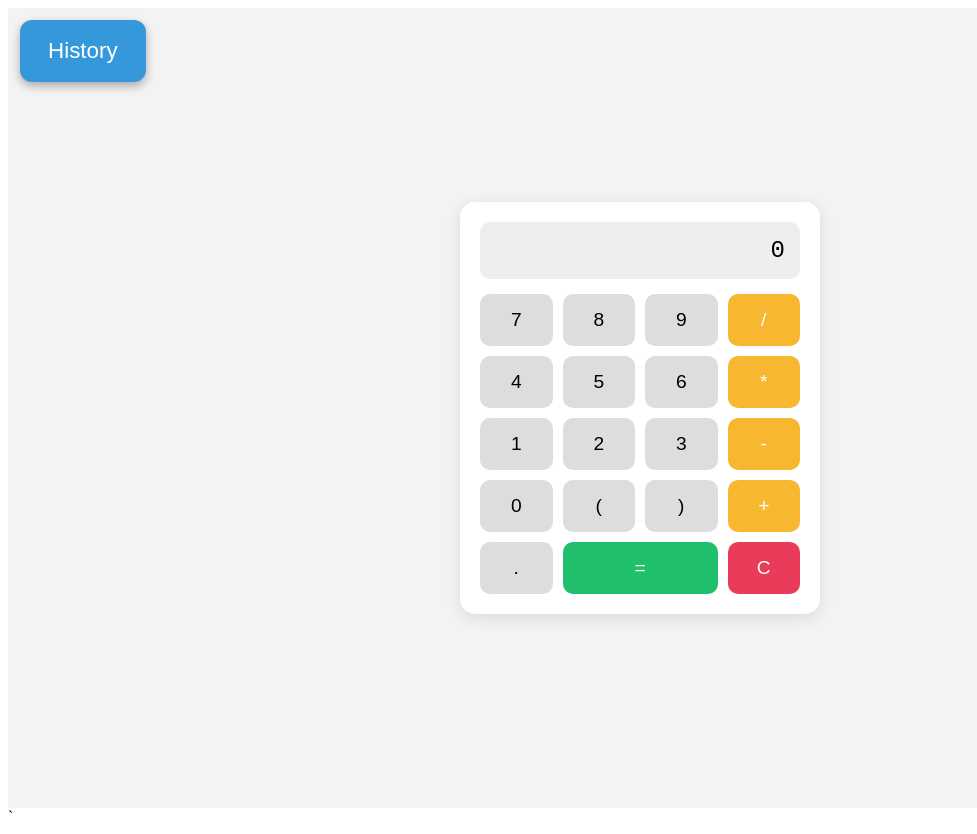
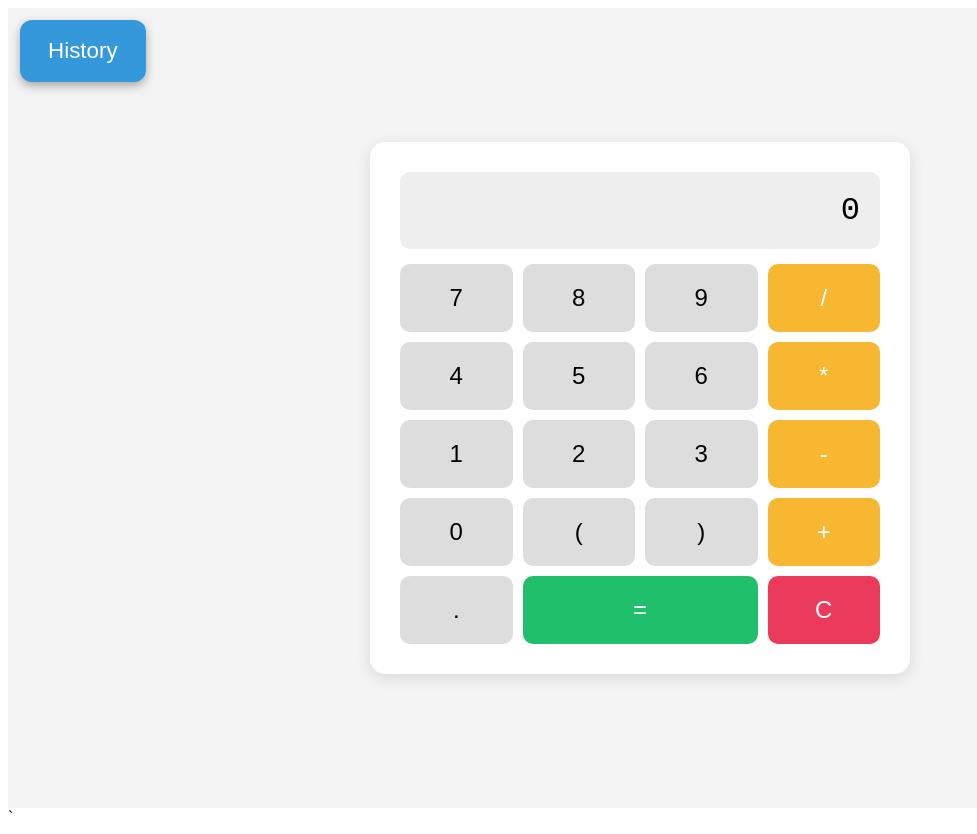
Before and after one commit to Prekols-Inc/calculator, a React (Vite) app in the folder frontend/: page / in a window 1280 px wide. Shown: the whole page, without its empty margins (0-977 px from the left). Built offline with nearby package versions, Linux system fonts and the light colour scheme.

Commit message:
Increase size of calculator elements

```diff
--- a/frontend/src/styles/Calculator.css
+++ b/frontend/src/styles/Calculator.css
@@ -9,17 +9,17 @@
 
 .calc-wrapper {
     background: #fff;
-    padding: 20px;
+    padding: 30px;
     border-radius: 15px;
     box-shadow: 0 4px 15px rgba(0, 0, 0, 0.1);
-    width: 320px;
+    width: 480px;
 }
 
 .display {
     background: #eee;
-    padding: 15px;
+    padding: 20px;
     border-radius: 10px;
-    font-size: 1.5rem;
+    font-size: 2rem;
     text-align: right;
     margin-bottom: 15px;
     font-family: monospace;
@@ -33,8 +33,8 @@
 }
 
 button {
-    padding: 15px;
-    font-size: 1.2rem;
+    padding: 20px;
+    font-size: 1.5rem;
     border: none;
     border-radius: 10px;
     background: #ddd;
```
